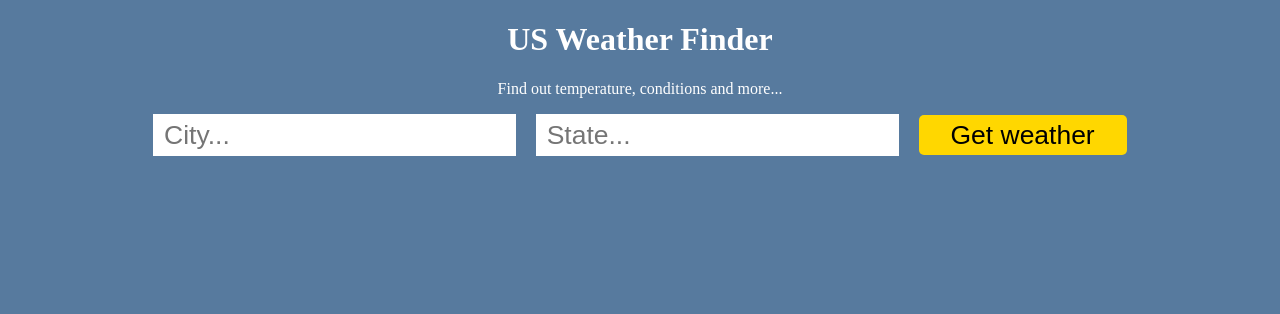
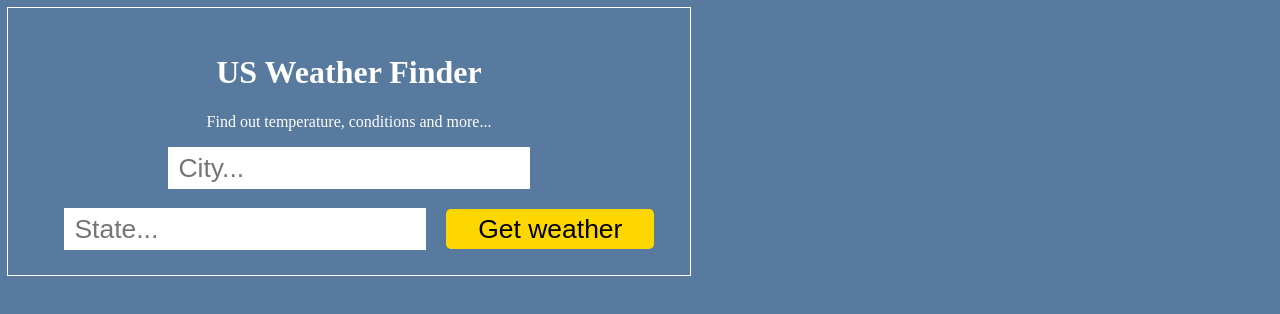
Before and after one commit to stevegmag/react-weather-app, a React (Create React App) app: page / in a window 1280 px wide. Shown: the top 314 px of the page. Built offline with nearby package versions, Linux system fonts and the light colour scheme.

Commit message:
tweaked layout and classes with some supporting structures

```diff
--- a/src/App.js
+++ b/src/App.js
@@ -88,8 +88,13 @@ class App extends Component {
   render() {
     return (
       <div className="App">
+
+        <div className="left-pane">
           <Titles />
           <Form getWeather={this.getWeather}/>
+        </div>
+
+        <div className="right-pane">
           <Weather
             city              = {this.state.city}
             state             = {this.state.state}
@@ -111,6 +116,7 @@ class App extends Component {
 
           />
         </div>
+      </div>
     );
   }
 }
--- a/src/components/Form.js
+++ b/src/components/Form.js
@@ -3,14 +3,14 @@ import React, { Component } from 'react';
 class Form extends Component {
   render() {
     return (
-      <div className="form">
+      <div className="form ">
         <form onSubmit={this.props.getWeather}>
             <input type="text" name="city" placeholder="City..." />
             <input type="text" name="state" placeholder="State..." />
             <button>Get weather</button>
         </form>
       </div>
-    );
+    )
   }
 }
 
--- a/src/components/Weather.js
+++ b/src/components/Weather.js
@@ -3,12 +3,14 @@ import React, { Component } from 'react';
 class Weather extends Component {
   render() {
     return (
+
       <div className="weather">
         { this.props.error &&
           <p className="error-msg">
             { this.props.error }
           </p>
         }
+
         { this.props.city && this.props.state &&
           <h2>
           Current Conditions for { this.props.city }, { this.props.state } <br />
@@ -18,19 +20,19 @@ class Weather extends Component {
         }
 
         { this.props.condition_icon &&
-        <span>
+          <span className="condition-icon">
           <img src={ this.props.condition_icon } />
           </span>
         }
         { this.props.condition_text &&
-        <span>
+          <span className="condition-text">
           { this.props.condition_text }  <br />
           </span>
         }
 
         { this.props.temp_f &&
           <span>
-        Temp: { this.props.temp_f } °<br />
+          Temp: <span  className="current-temp">{ this.props.temp_f } °</span><br />
           </span>
         }
         { this.props.feelslike_f &&
@@ -60,7 +62,7 @@ class Weather extends Component {
         }
 
         { this.props.humidity &&
-        <div clasclassNamesname="hide-me">
+          <div className="hide-me">
 
           Hummidity: { this.props.humidity } <br />
           Lat: { this.props.lat } <br />
--- a/src/scss/form.scss
+++ b/src/scss/form.scss
@@ -1,5 +1,6 @@
 form {
     input {
+        display: inline-block;
         margin-left: 1.25rem;
         padding-left: .675rem;
         padding-right: .675rem;
@@ -12,6 +13,8 @@ form {
         }
     }
     button {
+        display: inline-block;
+        margin-top: 1.25rem;
         margin-left: 1.25rem;
         padding: 0 2rem;
         line-height: 2.5rem;
@@ -20,5 +23,10 @@ form {
         background-color: gold;
         border-radius: 5px;
         outline: 0px;
+
+        &:hover {
+            cursor: pointer;
+        }
     }
+
 }
--- a/src/scss/main.css
+++ b/src/scss/main.css
@@ -77,3 +77,20 @@ body {
         font: normal normal normal 14px/1 font-awesome;
         font-size: 14px;
         border: 1px solid blue; }
+  body .left-pane {
+    float: left;
+    clear: left;
+    width: 50%;
+    height: 100%;
+    margin: 0 0 0 0;
+    padding: 25px;
+    outline: 1px solid white;
+    text-align: center; }
+  body .right-pane {
+    float: left;
+    clear: right;
+    width: 40%;
+    height: 100%;
+    margin: 0 0 0 0;
+    padding: 25px;
+    text-align: left; }
--- a/src/scss/main.scss
+++ b/src/scss/main.scss
@@ -102,4 +102,26 @@ body {
         } //a
     } //footer
 
+
+    .left-pane {
+        float: left;
+        clear: left;
+        width: 50%;
+        height: 100%;
+        margin: 0 0 0 0;
+        padding: 25px;
+        outline: 1px solid white;
+        text-align: center;
+    }
+
+    .right-pane {
+        float: left;
+        clear: right;
+        width: 40%;
+        height: 100%;
+        margin: 0 0 0 0;
+        padding: 25px;
+        text-align: left;
+    }
+
 } //body
--- a/src/style.css
+++ b/src/style.css
@@ -77,8 +77,26 @@ body {
         font: normal normal normal 14px/1 font-awesome;
         font-size: 14px;
         border: 1px solid blue; }
+  body .left-pane {
+    float: left;
+    clear: left;
+    width: 50%;
+    height: 100%;
+    margin: 0 0 0 0;
+    padding: 25px;
+    outline: 1px solid white;
+    text-align: center; }
+  body .right-pane {
+    float: left;
+    clear: right;
+    width: 40%;
+    height: 100%;
+    margin: 0 0 0 0;
+    padding: 25px;
+    text-align: left; }
 
 form input {
+  display: inline-block;
   margin-left: 1.25rem;
   padding-left: .675rem;
   padding-right: .675rem;
@@ -89,6 +107,8 @@ form input {
     margin-left: 0; }
 
 form button {
+  display: inline-block;
+  margin-top: 1.25rem;
   margin-left: 1.25rem;
   padding: 0 2rem;
   line-height: 2.5rem;
```
Also changed, not shown: src/scss/weather.scss (+13 -0 lines). Lines whose indentation alone changed are shown as unchanged.
